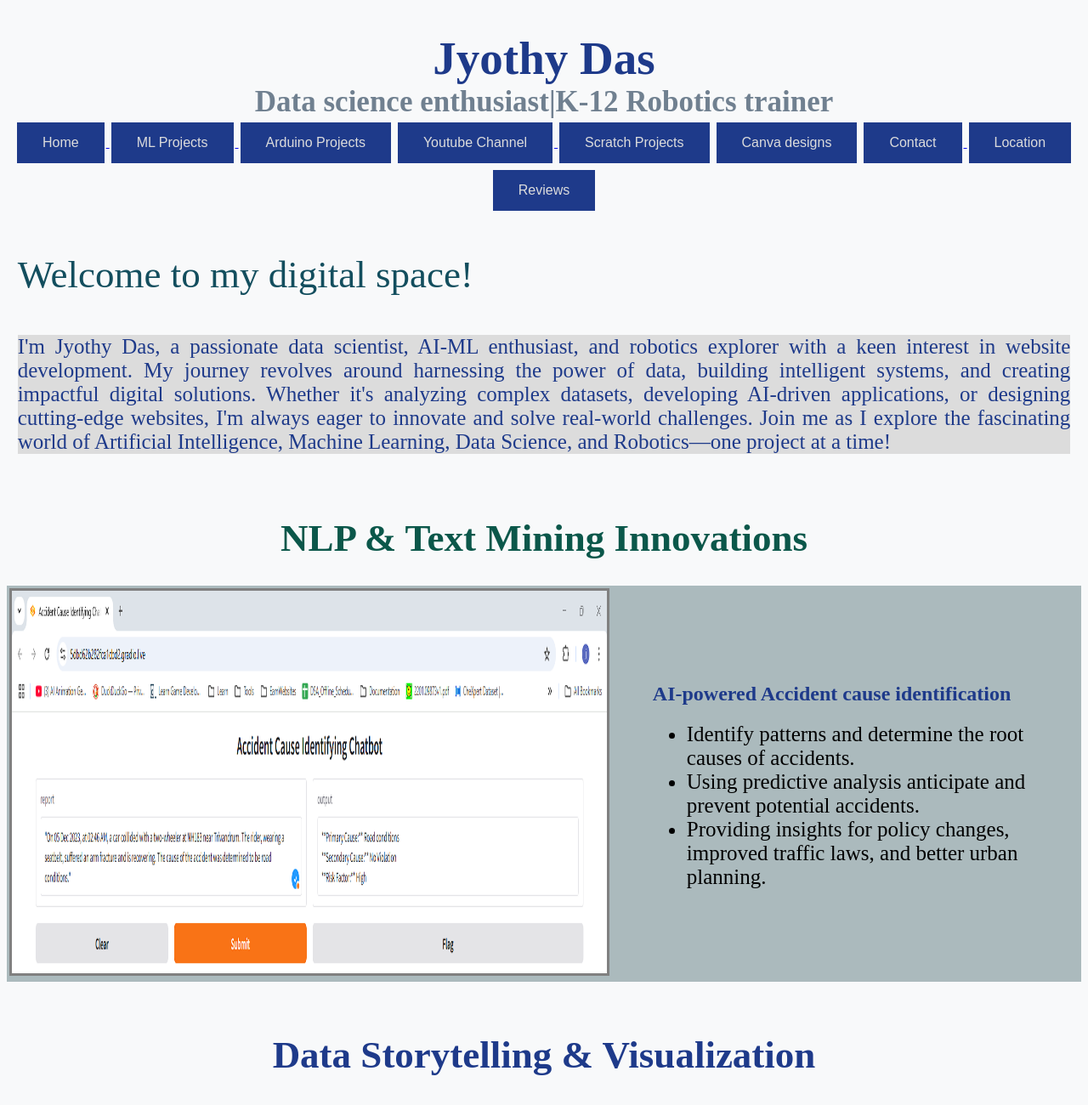
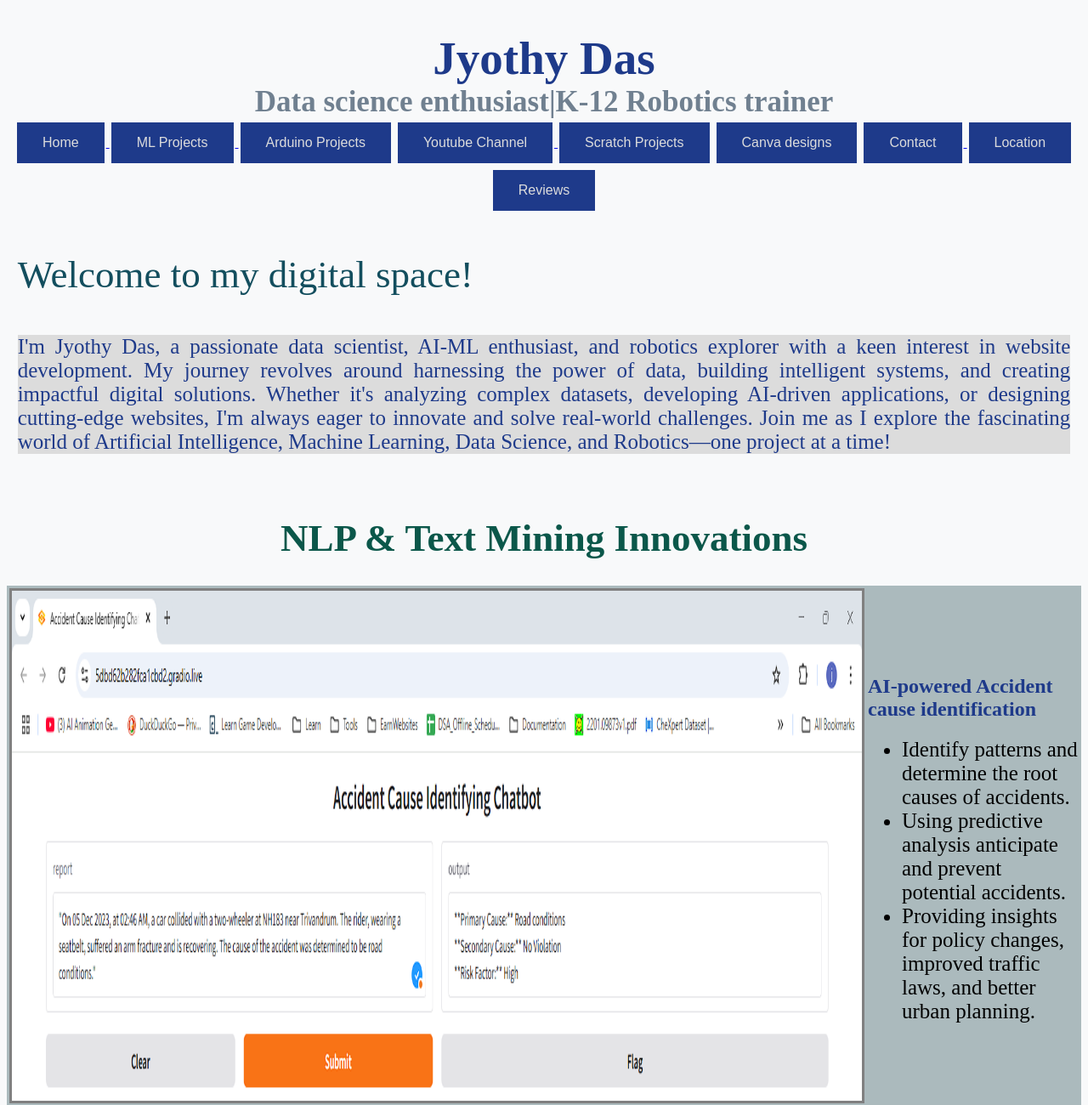
Before and after one commit to JYOTHY-DAS/JYOTHY-DAS.github.io, a plain HTML site: page index.html in a window 1280 px wide. Shown: the top 1300 px of the page at 85% size. Drawn offline with Linux system fonts and the light colour scheme.

Commit message:
image size updated

```diff
--- a/style.css
+++ b/style.css
@@ -10,8 +10,8 @@ padding:15px;
 
 #Img1{
 border:3px solid gray;
-height:450px;
-width:700px;
+height:600px;
+width:1000px;
 }
 
 .h1style{
```
